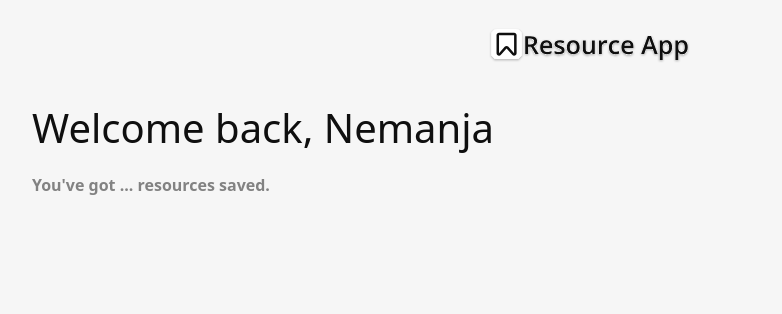
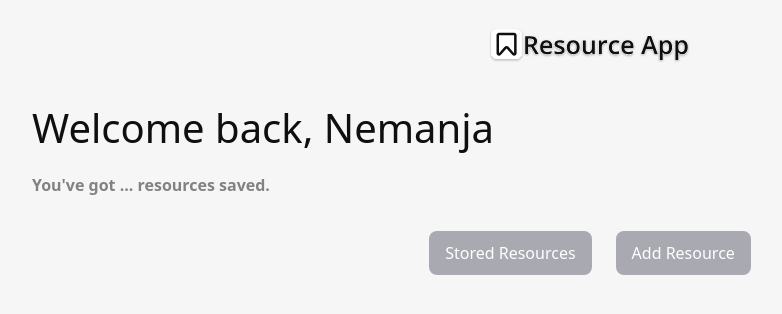
Before and after one commit to Manojlovic1998/resource-app, a Vue app: page / in a window 1280 px wide. Shown: the top 314 px of the page, without its empty margins (50-832 px from the left). Built offline with nearby package versions, Linux system fonts and the light colour scheme.

Commit message:
Add TheOptions section to App

```diff
--- a/src/App.vue
+++ b/src/App.vue
@@ -7,6 +7,7 @@
         You've got ... resources saved.
       </p>
     </BaseHero>
+    <TheOptions />
   </TheMain>
 </template>
 
@@ -14,11 +15,14 @@
 import TheHeader from "./components/layout/TheHeader.vue";
 import BaseHero from "./components/UI/BaseHero.vue";
 import TheMain from "./components/layout/TheMain.vue";
+import TheOptions from "./components/layout/TheOptions.vue";
+
 export default {
   components: {
     TheHeader,
     BaseHero,
     TheMain,
+    TheOptions,
   },
   data() {},
 };
```
